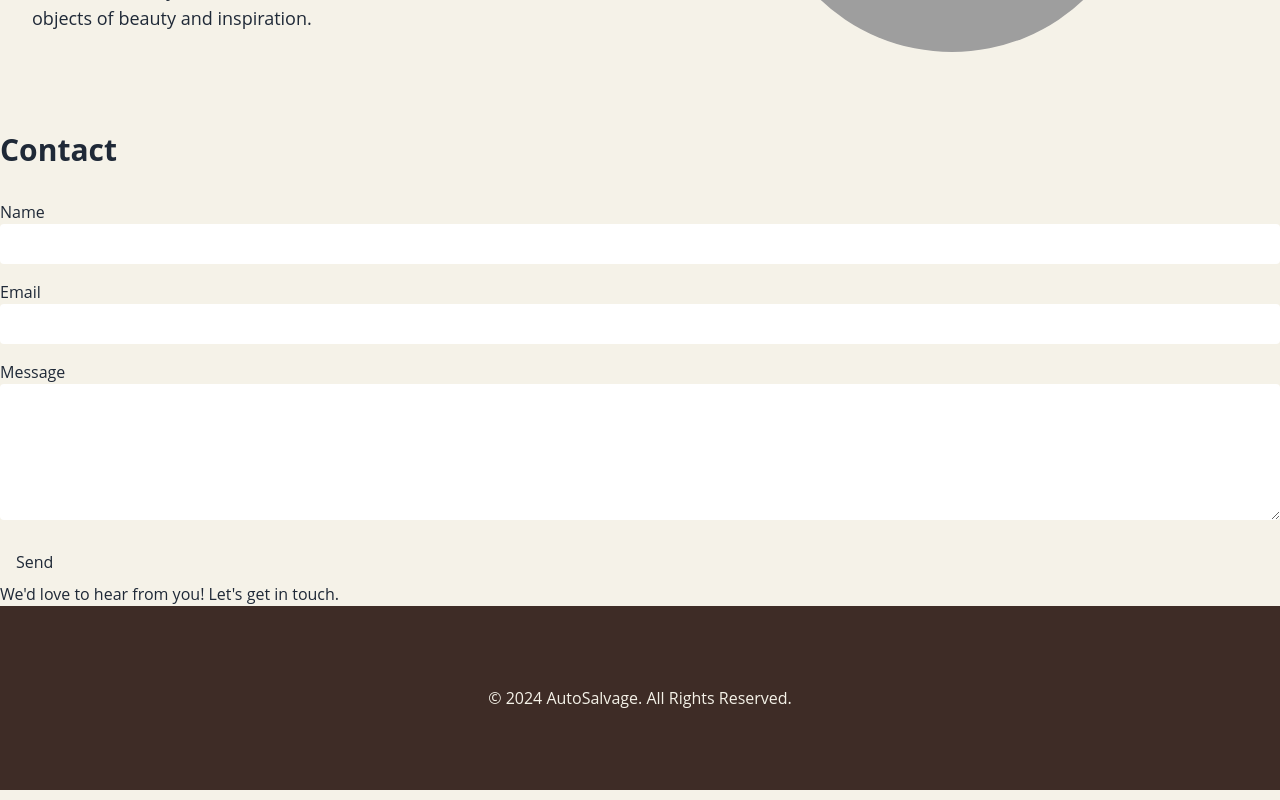
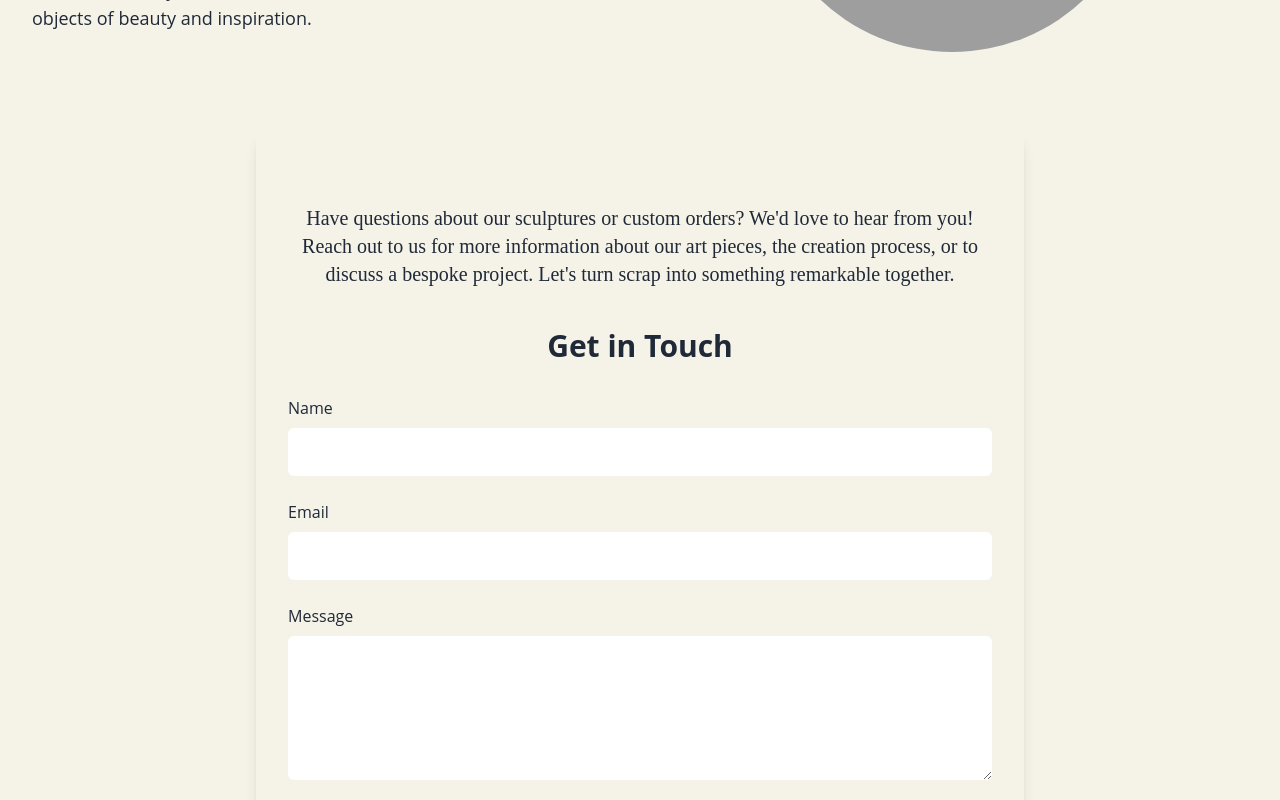
Before and after one commit to lyubomiriliev/ScrapFigures, a Next.js app: page / in a window 1280 px wide. Shown: the part 1780-2580 px from the top of the page. Built offline with nearby package versions, Linux system fonts and the light colour scheme; grey boxes are pictures that could not be loaded.

Commit message:
contact section fix

```diff
--- a/components/ContactSection.tsx
+++ b/components/ContactSection.tsx
@@ -1,24 +1,45 @@
 const ContactSection = () => {
     return (
+      <section className="w-full  flex flex-col justify-center items-center py01 px-4">
+        <div className="w-full max-w-screen-md bg-salvagedMetal p-8 rounded-md shadow-lg">
             <div>
-            <h1 className="text-3xl font-bold mb-8">Contact</h1>
-            <form className="space-y-4">
+                <h1 className="py-10 font-vintage text-xl text-center">Have questions about our sculptures or custom orders? We'd love to hear from you! Reach out to us for more information about our art pieces, the creation process, or to discuss a bespoke project. Let's turn scrap into something remarkable together.</h1>
+            </div>
+          <h1 className="text-3xl font-bold text-modernWhite mb-8 text-center">Get in Touch</h1>
+          <form className="space-y-6">
             <div>
-                    <label htmlFor="name" className="block text-modernWhite">Name</label>
-                    <input id="name" type="text" className="w-full p-2 bg-salvagedMetal text-modernWhite rounded" />
+              <label htmlFor="name" className="block text-modernWhite mb-2">Name</label>
+              <input
+                id="name"
+                type="text"
+                className="w-full p-3  text-modernWhite rounded-md focus:outline-none focus:ring-2 focus:ring-rusty"
+              />
             </div>
             <div>
-                    <label htmlFor="email" className="block text-modernWhite">Email</label>
-                    <input id="email" type="email" className="w-full p-2 bg-salvagedMetal text-modernWhite rounded" />
+              <label htmlFor="email" className="block text-modernWhite mb-2">Email</label>
+              <input
+                id="email"
+                type="email"
+                className="w-full p-3 text-modernWhite rounded-md focus:outline-none focus:ring-2 focus:ring-rusty"
+              />
             </div>
             <div>
-                    <label htmlFor="message" className="block text-modernWhite">Message</label>
-                    <textarea id="message" className="w-full p-2 bg-salvagedMetal text-modernWhite rounded" rows={5}></textarea>
+              <label htmlFor="message" className="block text-modernWhite mb-2">Message</label>
+              <textarea
+                id="message"
+                className="w-full p-3  text-modernWhite rounded-md focus:outline-none focus:ring-2 focus:ring-rusty"
+                rows={5}
+              ></textarea>
             </div>
-                <button type="submit" className="bg-rusty py-2 px-4 rounded text-modernWhite">Send</button>
+            <button
+              type="submit"
+              className="w-full bg-rusty py-3 px-6 rounded-md text-modernWhite font-bold bg-darkBrown hover:bg-yellow-900 hover:text-white text-white transition duration-300"
+            >
+              Send
+            </button>
           </form>
-            <p>We&apos;d love to hear from you! Let&apos;s get in touch.</p>
         </div>
+      </section>
     );
   };
 
```
Lines whose indentation alone changed are shown as unchanged.
